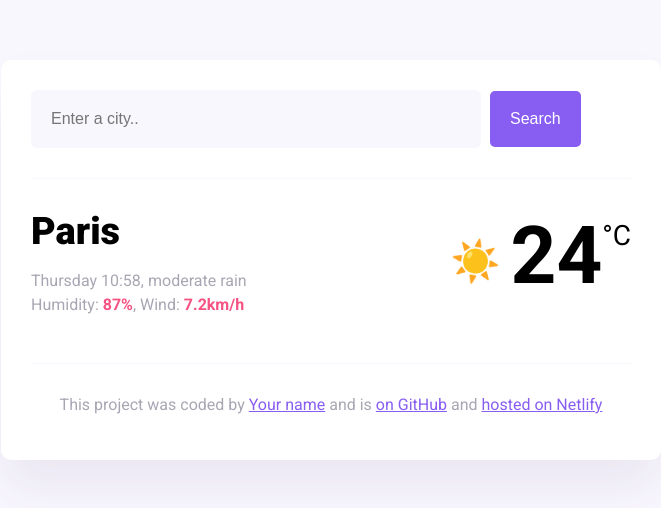
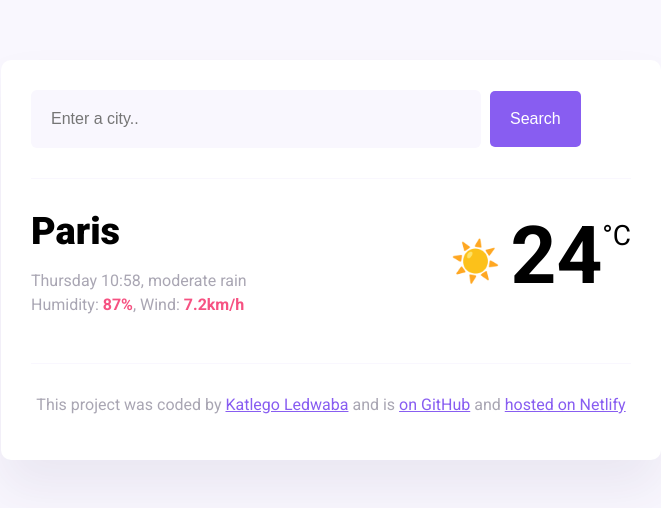
Before and after one commit to Katlego1993/Kat-Homework6, a plain HTML site: page index.html in a window 1280 px wide. Shown: the whole page, without its empty margins (309-970 px from the left). Drawn offline with nearby package versions, Linux system fonts and the light colour scheme.

Commit message:
Added my URL github profile

```diff
--- a/index.html
+++ b/index.html
@@ -47,7 +47,7 @@
       <footer>
         <p>
           This project was coded by
-          <a href="#" target="_blank">Your name</a> and is
+          <a href="https://github.com/Katlego1993" target="_blank">Katlego Ledwaba</a> and is
           <a href="#" target="_blank"> on GitHub</a> and
           <a href="#" target="_blank">hosted on Netlify</a>
         </p>
```
